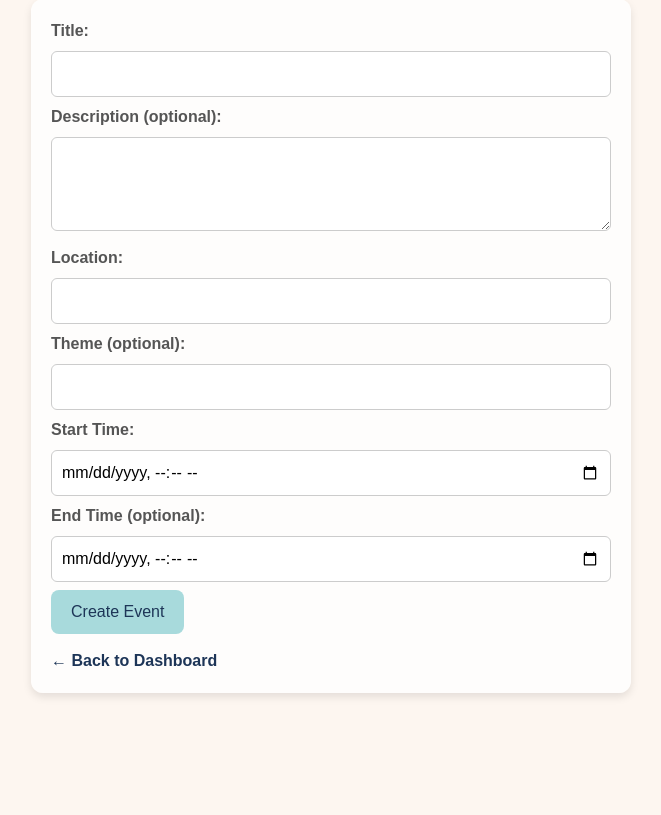
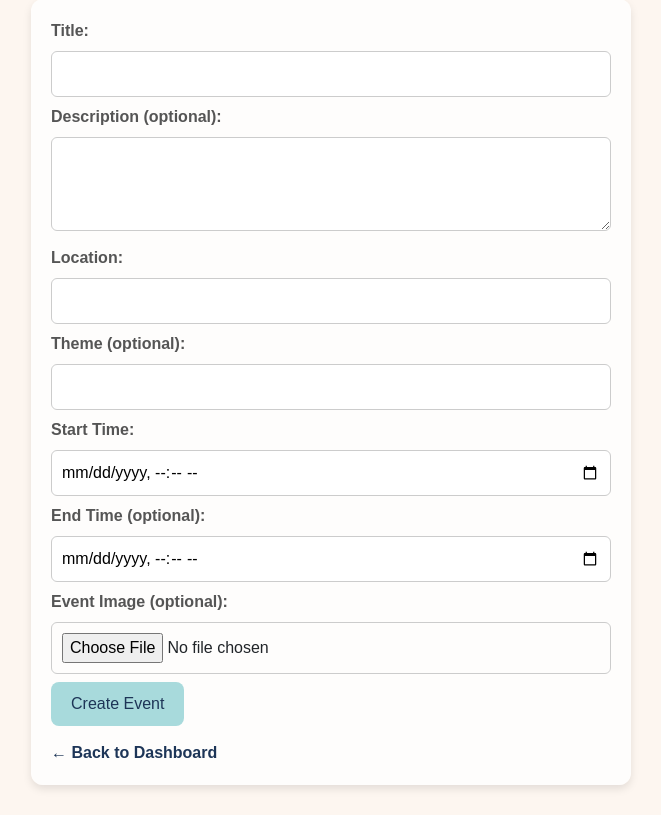
Before and after one commit to jennaballback/Eventure, a PHP site: page /MumboJumbo-main/events/create_event.php in a window 1280 px wide. Shown: the part 99-914 px from the top of the page, without its empty margins (309-970 px from the left). Before the commit the page ends 796 px from the top, so only its background shows below. Run offline with PHP 8.4, Linux system fonts and the light colour scheme; the visitor is signed in with stand-in values (Sample User, id 1).

Commit message:
added image upload functionality

```diff
--- a/events/create_event.php
+++ b/events/create_event.php
@@ -12,8 +12,8 @@ if (!isset($_SESSION['user_id'])) {
 include '../includes/db.php';
 $message = '';
 
-// Handle form submission
 if ($_SERVER['REQUEST_METHOD'] == 'POST') {
+
     $title       = isset($_POST['title']) ? trim($_POST['title']) : '';
     $description = !empty($_POST['description']) ? trim($_POST['description']) : null;
     $location    = !empty($_POST['location']) ? trim($_POST['location']) : null;
@@ -23,11 +23,60 @@ if ($_SERVER['REQUEST_METHOD'] == 'POST') {
     $host_id     = $_SESSION['user_id'];
     $is_canceled = 0;
 
+    // IMAGE UPLOAD HANDLING
+    $image_path = null;
+
+    if (!empty($_FILES['event_image']['name'])) {
+
+        $upload_dir = "../uploads/events/";
+
+        // Create directory if it doesn't exist
+        if (!is_dir($upload_dir)) {
+            mkdir($upload_dir, 0755, true);
+        }
+
+        $filename = time() . "_" . basename($_FILES['event_image']['name']);
+        $target_path = $upload_dir . $filename;
+
+        $mime = mime_content_type($_FILES['event_image']['tmp_name']);
+        $allowed_types = ['image/jpeg', 'image/png', 'image/gif', 'image/webp'];
+
+        if (!in_array($mime, $allowed_types)) {
+            $message = "Only JPG, PNG, GIF, or WEBP images are allowed.";
+        } else {
+            if (move_uploaded_file($_FILES['event_image']['tmp_name'], $target_path)) {
+                // Path stored in DB (relative to project root)
+                $image_path = "uploads/events/" . $filename;
+            } else {
+                $message = "Failed to upload image.";
+            }
+        }
+    }
+
+    // FORM VALIDATION
+    if (empty($message)) {
         if (empty($title) || empty($start_time)) {
             $message = "Please fill in the title and start time.";
         } else {
-        $stmt = $conn->prepare("INSERT INTO events (host_id, title, description, location, start_time, end_time, theme, is_canceled) VALUES (?, ?, ?, ?, ?, ?, ?, ?)");
-        $stmt->bind_param("issssssi", $host_id, $title, $description, $location, $start_time, $end_time, $theme, $is_canceled);
+
+            $stmt = $conn->prepare(
+                "INSERT INTO events
+                (host_id, title, description, location, start_time, end_time, theme, image_path, is_canceled)
+                VALUES (?, ?, ?, ?, ?, ?, ?, ?, ?)"
+            );
+
+            $stmt->bind_param(
+                "isssssssi",
+                $host_id,
+                $title,
+                $description,
+                $location,
+                $start_time,
+                $end_time,
+                $theme,
+                $image_path,
+                $is_canceled
+            );
 
             if ($stmt->execute()) {
                 $stmt->close();
@@ -35,10 +84,11 @@ if ($_SERVER['REQUEST_METHOD'] == 'POST') {
                 header("Location: ../dashboard.php?msg=" . urlencode("Event created successfully!"));
                 exit();
             } else {
-            $message = "Error: " . $stmt->error;
+                $message = "Database error: " . $stmt->error;
             }
 
             $stmt->close();
+        }
     }
 }
 
@@ -64,14 +114,18 @@ $conn->close();
     </style>
 </head>
 <body>
+
 <h2>Create Event</h2>
 
 <div class="container">
+
     <?php if (!empty($message)): ?>
-        <div class="alert alert-danger"><?= htmlspecialchars($message ?? '') ?></div>
+        <div class="alert alert-danger"><?= htmlspecialchars($message) ?></div>
     <?php endif; ?>
 
-    <form method="POST" action="create_event.php">
+    <!-- IMPORTANT: enctype added -->
+    <form method="POST" action="create_event.php" enctype="multipart/form-data">
+
         <label>Title:</label>
         <input type="text" name="title" required>
 
@@ -90,10 +144,15 @@ $conn->close();
         <label>End Time (optional):</label>
         <input type="datetime-local" name="end_time">
 
+        <label>Event Image (optional):</label>
+        <input type="file" name="event_image" accept="image/*">
+
         <button type="submit">Create Event</button>
         <br>
         <a href="../dashboard.php" class="btn-back">&larr; Back to Dashboard</a>
+
     </form>
 </div>
+
 </body>
 </html>
```
Lines whose indentation alone changed are shown as unchanged.
